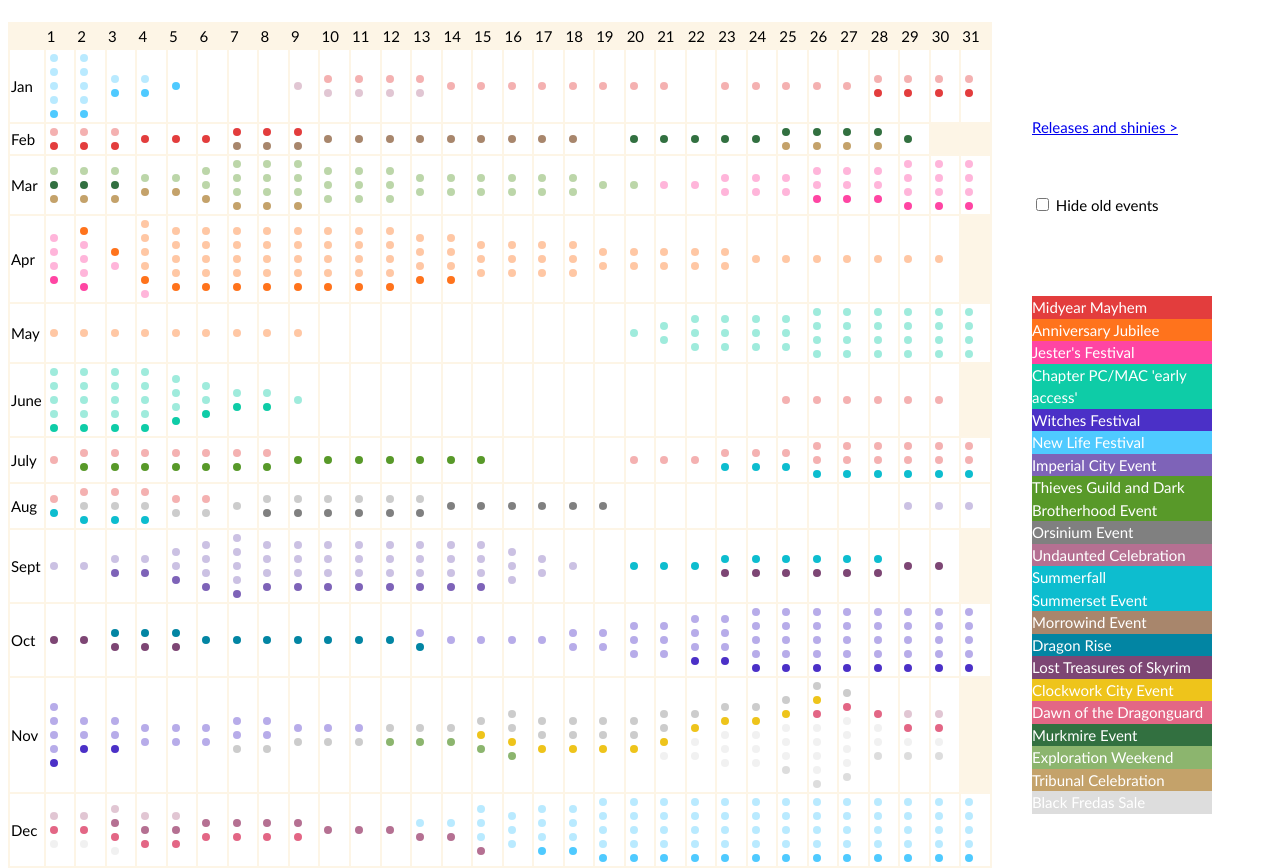
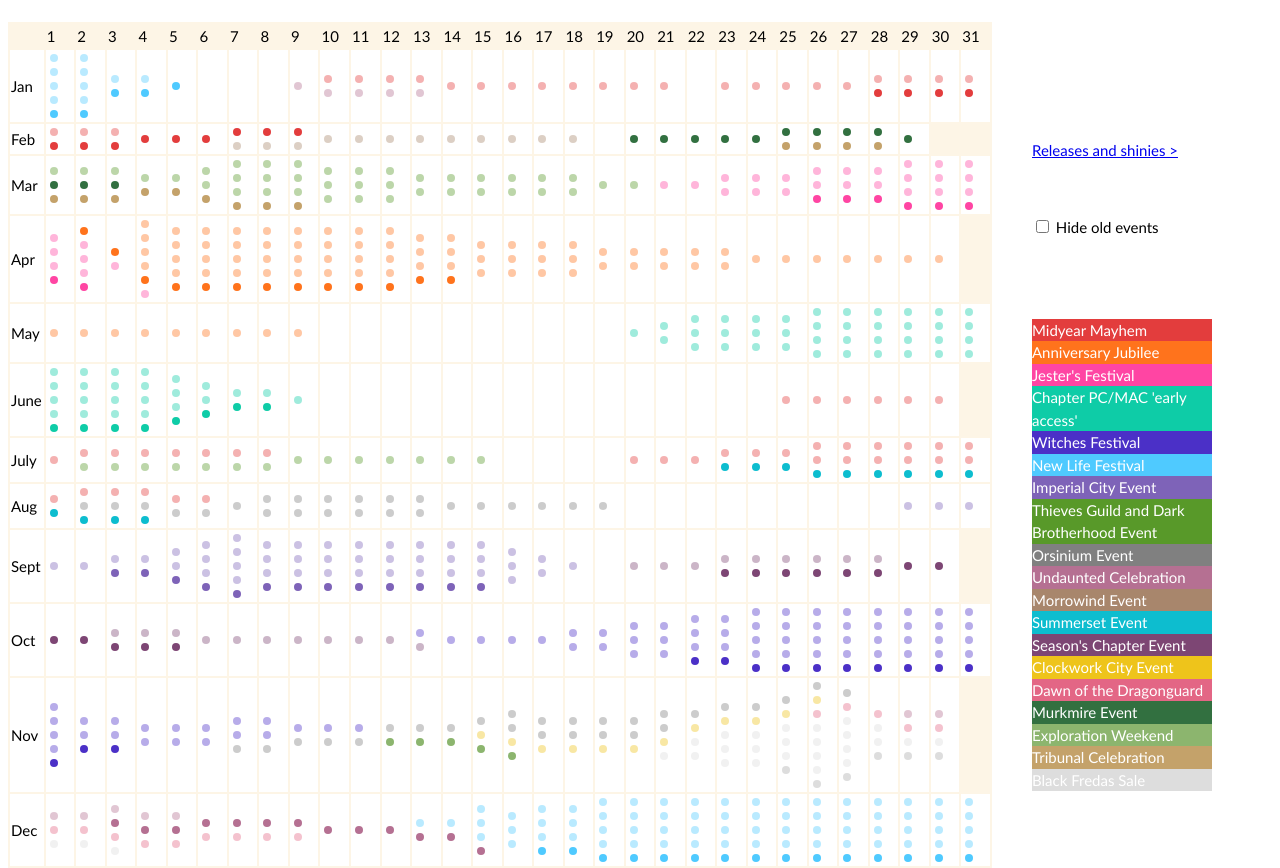
Before and after one commit to Nairinhe/Nairinhe.github.io, a plain HTML site: page index.html in a window 1280 px wide. Drawn offline with nearby package versions, Linux system fonts and the light colour scheme.

Commit message:
changed what counts as old event and merged season events

```diff
--- a/index.html
+++ b/index.html
@@ -32,9 +32,9 @@
 	--exploration-colour: #8cb56e;
 
 	--morrowind-colour: #a8866c;
-	--summerfall-colour: #0dbdcf;
-	--dragonrise-colour: #0285a3;
-	--losttreasure-colour: #7d4674;
+	--summerset-colour: #0dbdcf;
+	--season-colour: #7d4674;
+
 	--clockwork-colour: #eec41b;
 	--dragonguard-colour: #e36685;
 	--murkmire-colour: #327040;
@@ -129,16 +129,10 @@ a {
 	background-color: var(--imperialcity-colour);
 }
 .cSummerset{
-	background-color: var(--summerfall-colour);
+	background-color: var(--summerset-colour);
 }
-.cSummerfall{
-	background-color: var(--summerfall-colour);
-}
-.cDragonRise{
-	background-color: var(--dragonrise-colour);
-}
-.cLostTreasure{
-	background-color: var(--losttreasure-colour);
+.cSeason{
+	background-color: var(--season-colour);
 }
 .cWitches{
 	background-color: var(--witches-colour);
@@ -193,16 +187,10 @@ a {
 	background-color: var(--imperialcity-colour);
 }
 .Summerset{
-	background-color: var(--summerfall-colour);
+	background-color: var(--summerset-colour);
 }
-.Summerfall{
-	background-color: var(--summerfall-colour);
-}
-.LostTreasure{
-	background-color: var(--losttreasure-colour);
-}
-.DragonRise{
-	background-color: var(--dragonrise-colour);
+.Season{
+	background-color: var(--season-colour);
 }
 .Witches{
 	background-color: var(--witches-colour);
@@ -367,19 +355,20 @@ a {
 		{key: "Undaunted",	datestart: new Date(2020, 0, 9),	dateend: new Date(2020, 0, 13)},
 		{key: "Undaunted",	datestart: new Date(2020, 11, 3),	dateend: new Date(2020, 11, 15)},
 
-		// these are chapter events
-		{key: "Summerfall",	datestart: new Date(2018, 8, 20),	dateend: new Date(2018, 8, 28)},
+		// these are chapter and season events
+		{key: "Morrowind",	datestart: new Date(2019, 1, 7),	dateend: new Date(2019, 1, 18)},
 		{key: "Summerset",	datestart: new Date(2020, 6, 23),	dateend: new Date(2020, 7, 4)},
-		{key: "Morrowind",	datestart: new Date(2019, 1, 7),	dateend: new Date(2019, 1, 18)},
-		{key: "DragonRise",	datestart: new Date(2019, 9, 3),	dateend: new Date(2019, 9, 13)},
-		{key: "LostTreasure",	datestart: new Date(2020, 8, 23),	dateend: new Date(2020, 9, 5)},
+
+		{key: "Season",		datestart: new Date(2018, 8, 20),	dateend: new Date(2018, 8, 28),		note: "Summerfall"},
+		{key: "Season",		datestart: new Date(2019, 9, 3),	dateend: new Date(2019, 9, 13),		note: "Dragon Rise"},
+		{key: "Season",		datestart: new Date(2020, 8, 23),	dateend: new Date(2020, 9, 5),		note: "Lost Treasures of Skyrim"},
 
 		// these are irregular or new DLC events
 		{key: "ClockworkCity",	datestart: new Date(2018, 10, 15),	dateend: new Date(2018, 10, 26)},
 		{key: "Dragonguard",	datestart: new Date(2019, 10, 26),	dateend: new Date(2019, 11, 9)},
-		{key: "Murkmire",	datestart: new Date(2020, 1, 20),	dateend: new Date(2020, 2, 3)},
+		{key: "Murkmire",	datestart: new Date(2020, 1, 20),		dateend: new Date(2020, 2, 3)},
 		{key: "Exploration",	datestart: new Date(2020, 10, 12),	dateend: new Date(2020, 10, 16)},
-		{key: "Tribunal",	datestart: new Date(2021, 1, 25),	dateend: new Date(2021, 2, 9)},
+		{key: "Tribunal",	datestart: new Date(2021, 1, 25),		dateend: new Date(2021, 2, 9)},
 
 		// other events
 		{key: "BlackFriday",	datestart: new Date(2016, 10, 23),	dateend: new Date(2016, 10, 28)},
@@ -404,11 +393,9 @@ a {
 		"Undaunted": 		"Undaunted Celebration",
 		"Exploration": 		"Exploration Weekend",
 
-		"Summerfall": 		"Summerfall",
 		"Summerset": 		"Summerset Event",
 		"Morrowind": 		"Morrowind Event",
-		"DragonRise": 		"Dragon Rise",
-		"LostTreasure": 	"Lost Treasures of Skyrim",
+		"Season": 			"Season's Chapter Event",
 
 		"ClockworkCity": 	"Clockwork City Event",
 		"Dragonguard": 		"Dawn of the Dragonguard",
@@ -454,7 +441,7 @@ a {
 		var latestDate = new Date(Math.max.apply(null, same.map( x => { return x.datestart; })));
 
 		var cl = "";
-		if (event.datestart.getTime() != latestDate.getTime()) cl += " circle_old";
+		if (event.datestart.getTime() != latestDate.getTime() || event.datestart.getFullYear() < new Date().getFullYear() - 1) cl += " circle_old";
 
 		for (var j = new Date(event.datestart); j <= event.dateend; j.setDate(j.getDate() + 1)){
 			var dateelement = document.getElementById(months[j.getMonth()] + j.getDate());
```
